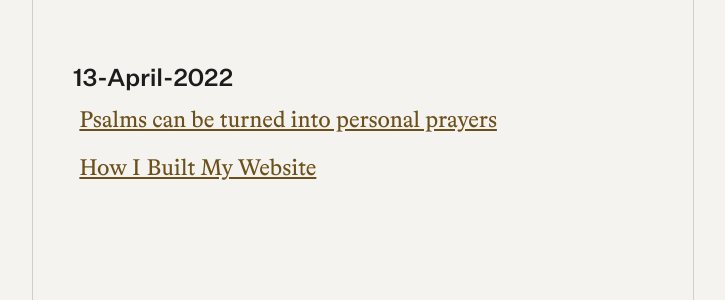
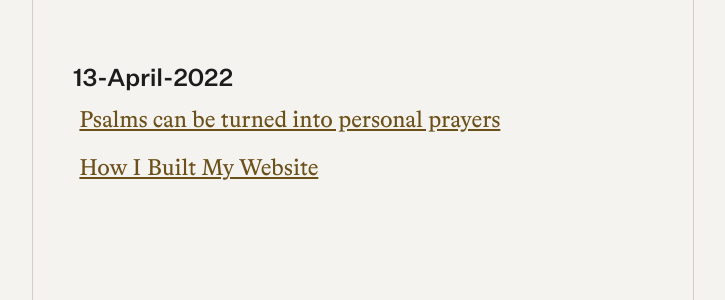
Before and after one commit to jsantiago611/digital-garden-master, a Jekyll site: the page built from dates.md, in a window 1280 px wide. Shown: the part 372-672 px from the top of the page, without its empty margins (277-1002 px from the left). Built offline with Jekyll 4.4.1, drawn with Linux system fonts in a browser that asks for light colours.

Commit message:
slightly increasing p font-size

```diff
--- a/assets/css/Style.css
+++ b/assets/css/Style.css
@@ -655,9 +655,9 @@ a, p, ul, li, ol, table, span, blockquote {
 }
 
 p, li {
-	font-size: 17px;
+	font-size: 18px;
 	font-family: var(--font-family-sans);
-	font-size: 17px;
+	font-size: 18px;
 	line-height: 1.4;
 	font-weight: 300;
 	padding-left: 8px;
@@ -695,7 +695,7 @@ p a:focus {
 
 @media(min-width: 300px)and (max-width: 1499px) {
 	p, li {
-		font-size: calc(17px + (24 - 17) * ( 100vw - 300px) / (1500 - 300))
+		font-size: calc(18px + (24 - 18) * ( 100vw - 300px) / (1500 - 300))
 	}
 }
 
```
